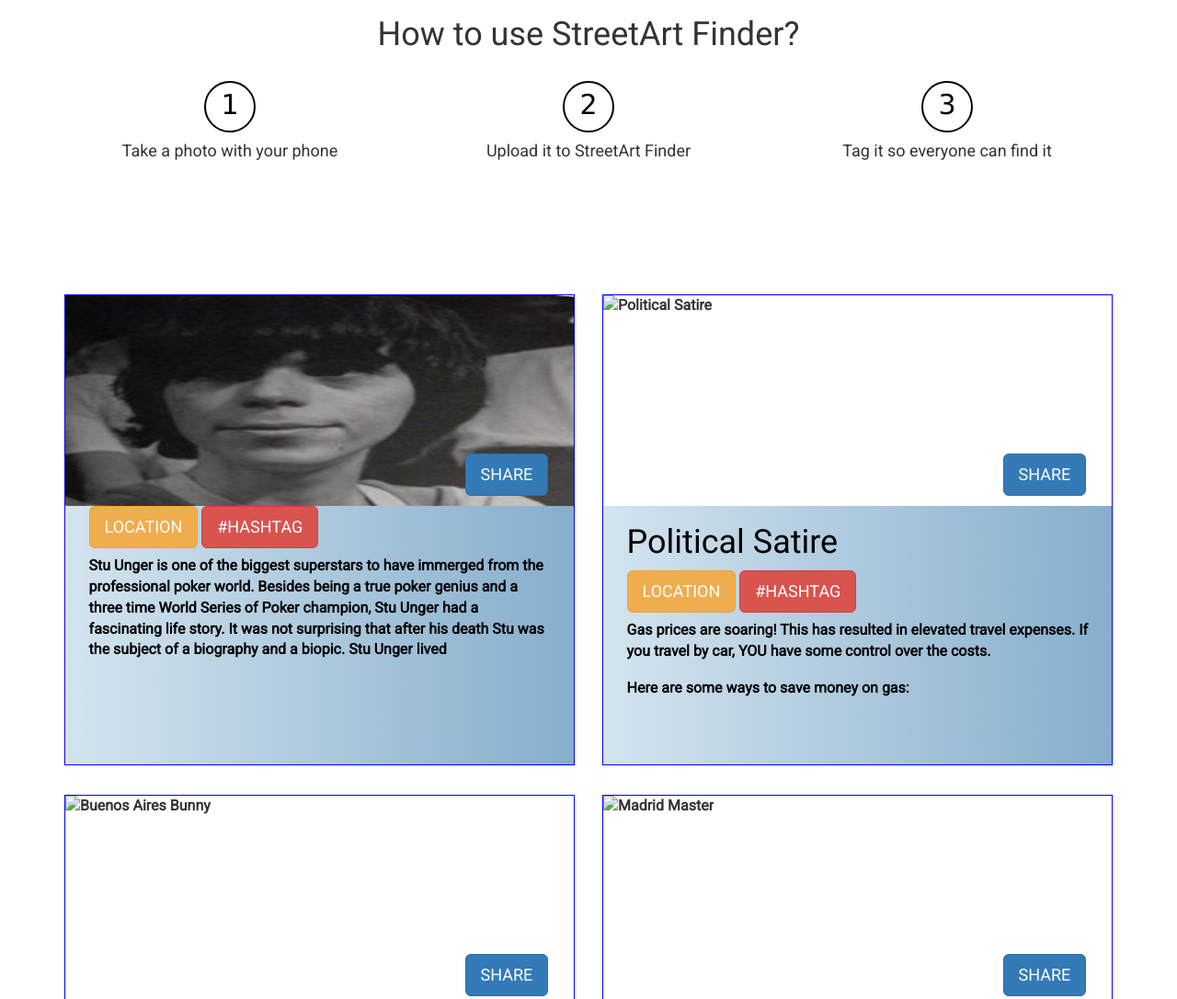
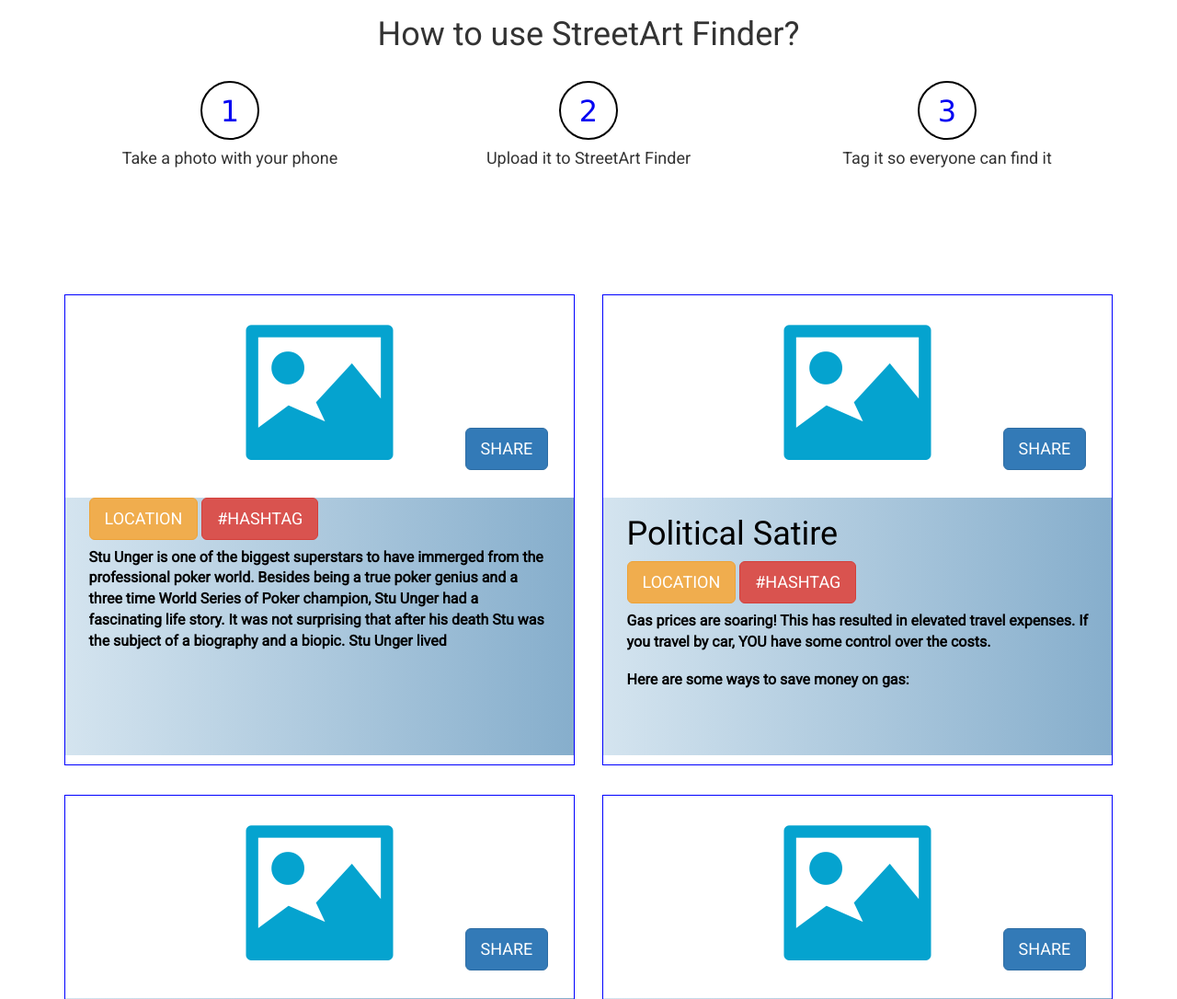
Before and after one commit to Avi8tor99/bootstrap_WebApp, a plain HTML site: page index.html in a window 1280 px wide. Shown: the part 1057-2143 px from the top of the page at 92% size. Drawn offline with nearby package versions, Linux system fonts and the light colour scheme.

Commit message:
changed images to glyphicons

```diff
--- a/css/custom.css
+++ b/css/custom.css
@@ -13,7 +13,7 @@ body{
 }
 
 header{
-	height:200px;
+	max-height:20rem;
 	/* margin: 0 0 20px 0; */
 	width: 100%;
 	/* padding:30px; */
@@ -25,6 +25,11 @@ header{
 	flex-flow:row;
 	justify-content: space-between;
 }
+
+.header-profile{
+	width: 30%;
+}
+
 
 .logo{
 	border:2px solid orange;
@@ -64,17 +69,21 @@ button {
 	/* background: #FDF9F3; */
 }
 
-.numberCircle {
-    border-radius: 50%;
+.circle {
+	border-radius: 50%;
     behavior: url(PIE.htc); /* remove if you don't care about IE8 */
-    width: 56px;
-    height: 56px;
-    padding: 6px;
-    background: #fff;
-    border: 2px solid black;
-    color: black;
-    text-align: center;
-    font: 30px Verdana, sans-serif;
+    width: 2em;
+    height: 2em;
+    padding: 12px;
+	background: #fff;
+	color: #0000f2;
+	border: 2px solid black;
+	text-align: center;
+	font-size:2em;
+}
+
+.number {
+    font: 2em Verdana, sans-serif;
     display: inline-block;
 }
 
@@ -121,16 +130,18 @@ article{
 	height: 32em;
 	border: 1px solid blue;
 }
+
 article header{
 	height: 45%;
 	display:inline-block;
 	position:relative;
 }
 
-article header img {
-	width: 100%;
-	height:100%;
-	/* background-position: 100% 100%;	 */
+
+
+.article-content-box .glyphicon {
+	font-size:10em;
+	color:#05a3cf;
 }
 
 article header button {
--- a/index.html
+++ b/index.html
@@ -39,12 +39,10 @@
 					<img class="img-responsive" src="images/streetart-logo.png" alt="streetfinder logo" >
 				</a>
 			</div>
-			<div style="border:2px solid green" >
+			<div class="header-profile"  style="border:2px solid green" >
 
-				<h2>
-				<a href="">
-					<img src="images/GaryRubio.jpg" alt="Gary Rubio profile pic" class="profile-image img-circle " >
-				</a>Username</h2>
+				<span class="circle glyphicon glyphicon-user" ></span>
+				<h2>Username</h2>
 
 			</div>
 			</div>
@@ -96,21 +94,21 @@
 			<h1 class="span12 text-center">How to use StreetArt Finder?</h1>
 
 			<section class="col-xs-4 col-sm-4 col-md-4 box">
-				<div class="numberCircle" >1</div>
+				<div class="circle number" >1</div>
 				<h2 class="visible-md" >Take a photo</h2>
 				<h4>Take a photo with your phone</h3>
 				<!-- <p>Lorem ipsum dolor sit amet, consectetur adipiscing elit.</p>
 				<button class="btn btn-info">Learn More				</button> -->
 			</section> <!--end of section1-->
 			<section class="col-xs-4 col-sm-4  col-md-4 box">
-				<div class="numberCircle" >2</div>
+				<div class="circle number" >2</div>
 				<h2 class="visible-md">Upload it</h2>
 				<h4>Upload it to StreetArt Finder</h3>
 				<!-- <p>Lorem ipsum dolor sit amet, consectetur adipiscing elit.</p>
 				<button class="btn btn-info">Learn More				</button> -->
 			</section> <!--end of section1-->
 			<section class="col-xs-4 col-sm-4  col-md-4 box">
-				<div class="numberCircle" >3</div>
+				<div class="circle number" >3</div>
 				<h2 class="visible-md">Tag it</h2>
 				<h4>Tag it so everyone can find it</h3>
 				<!-- <p>Lorem ipsum dolor sit amet, consectetur adipiscing elit.</p>
@@ -121,8 +119,8 @@
 		<div class="row">
 			<article class="col-xs-12 col-sm-6 col-md-6">
 				<div class="article-content-box">
-					<header>
-						<img src="images/stu_ungar.jpg" alt="Stu Ungar Bio" >
+					<header class="box">
+						<span class="glyphicon glyphicon-picture"></span>
 						<button type="button" class="btn btn-primary btn-lg " data-toggle="modal" data-toggle="modal" data-target="#myModal">Share</button>
 					</header>
 
@@ -141,8 +139,8 @@
 			</article>
 			<article class="col-xs-12 col-sm-6 col-md-6">
 				<div class="article-content-box">
-					<header>
-						<img src="" alt="Political Satire" >
+					<header class="box">
+						<span class="glyphicon glyphicon-picture"></span>
 						<button type="button" class="btn btn-primary btn-lg">Share</button>
 					</header>
 
@@ -161,8 +159,8 @@
 		<div class="row">
 			<article class="col-xs-6 col-sm-6 col-md-6">
 				<div class="article-content-box">
-					<header>
-						<img src="" alt="Buenos Aires Bunny" >
+					<header class="box">
+						<span class="glyphicon glyphicon-picture"></span>
 						<button type="button" class="btn btn-primary btn-lg " data-toggle="modal" data-toggle="modal" data-target="#myModal">Share</button>
 					</header>
 
@@ -181,8 +179,8 @@
 			</article>
 			<article class="col-xs-6 col-sm-6 col-md-6">
 				<div class="article-content-box">
-					<header>
-						<img src="" alt="Madrid Master" >
+					<header class="box">
+						<span class="glyphicon glyphicon-picture"></span>
 						<button type="button" class="btn btn-primary btn-lg">Share</button>
 					</header>
 
```
Also changed, not shown: images/GaryRubio.jpg (deleted), images/Stu_Ungar.jpg (deleted).
